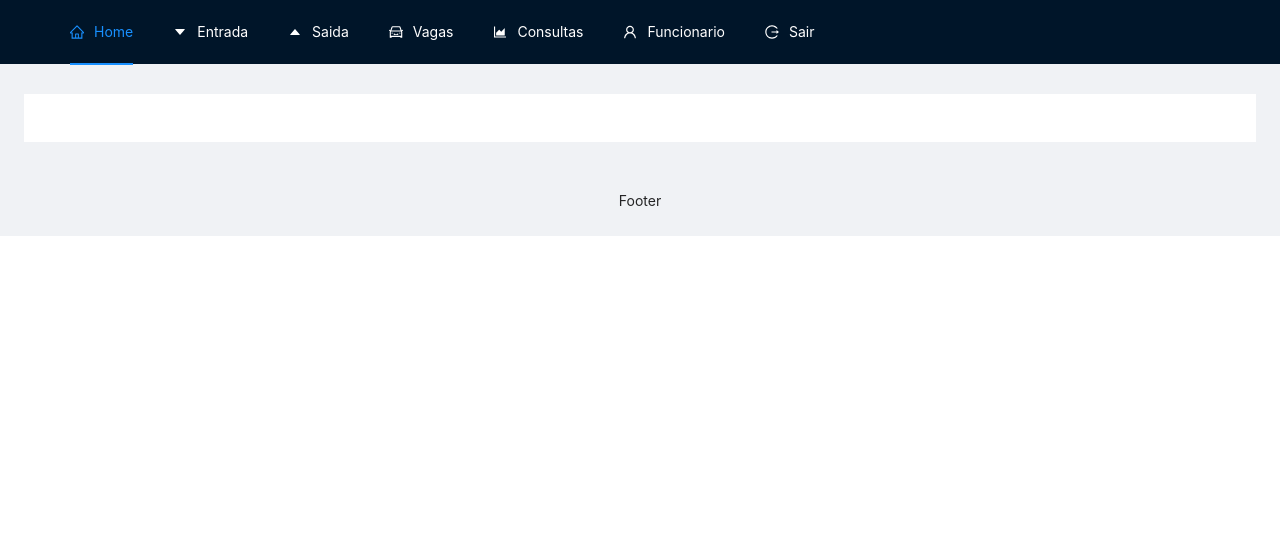
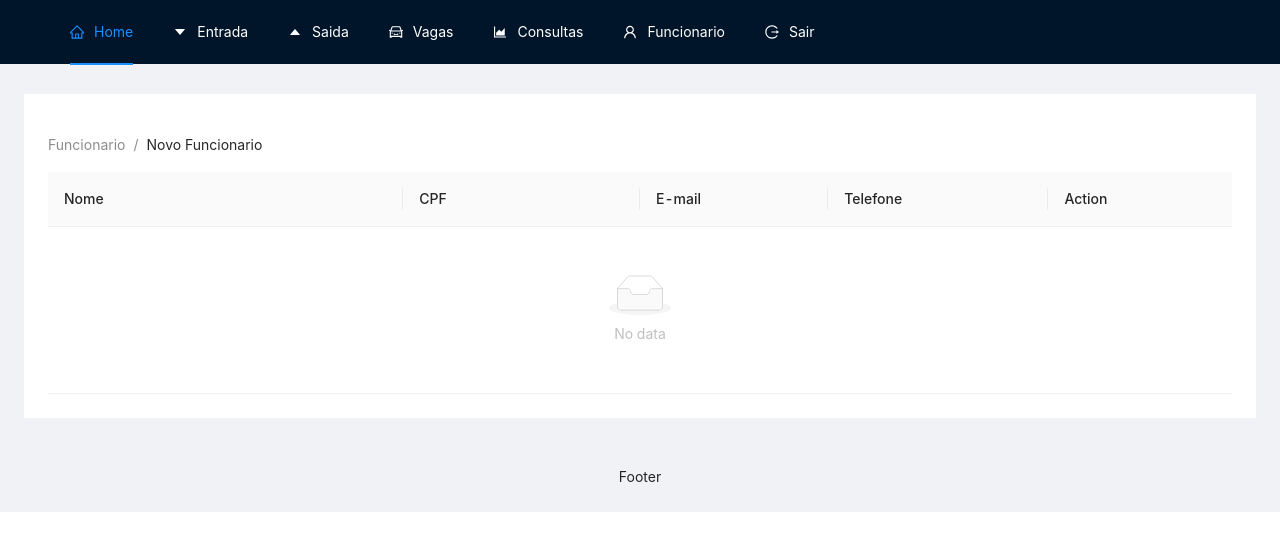
Before and after one commit to RafaelBispoCunha/tcc-estacionamento, a React (Create React App) app in the folder frontend/: page /funcionario in a window 1280 px wide. Shown: the top 550 px of the page. Built offline with nearby package versions, Linux system fonts and the light colour scheme.

Commit message:
Criação das páginas de funcionario

```diff
--- /dev/null
+++ b/frontend/src/pages/Funcionario/FuncionarioForm.tsx
@@ -0,0 +1,141 @@
+import React, { useState } from 'react';
+import { Select } from 'antd';
+import { Form, Input, Button, Breadcrumb } from 'antd';
+import { InfoCircleOutlined } from '@ant-design/icons';
+
+
+type RequiredMark = boolean | 'optional';
+
+const FuncionarioForm: React.FC<any> = ({
+  onSubmit = () => { },
+  operation,
+  defaultValues
+}
+) => {
+
+  const { Option } = Select;
+  const functionSub = () => {
+    alert("")
+  }
+  const onFinish = (values: any) => {
+    console.log('Success:', values);
+  };
+
+  const onFinishFailed = (errorInfo: any) => {
+    console.log('Failed:', errorInfo);
+  };
+
+  const [form] = Form.useForm();
+  const [requiredMark, setRequiredMarkType] = useState<RequiredMark>('optional');
+
+  const onRequiredTypeChange = ({ requiredMarkValue }: { requiredMarkValue: RequiredMark }) => {
+    setRequiredMarkType(requiredMarkValue);
+  }
+  return (
+    <Form
+      form={form}
+      layout="vertical"
+      name="basic"
+      initialValues={{ remember: true }}
+      onFinish={onSubmit}
+      onFinishFailed={onFinishFailed}
+    >
+      <div style={{ display: 'flex', flexDirection: 'column', alignItems: 'center' }}>
+        <div style={{ display: 'flex', flexDirection: 'row', width: '75%'}}>
+          <Form.Item
+            label="ID"
+            name="id"
+            hidden
+            initialValue={operation === 'UPDATE' ? defaultValues.id : ''}
+            style={{ width: 200, marginRight: 20 }}
+          >
+            <Input />
+          </Form.Item>
+          <Form.Item
+            label="Nome"
+            name="nome"
+            initialValue={operation === 'UPDATE' ? defaultValues.nome : ''}
+            rules={[{ required: true, message: 'Please input your username!' }]}
+            style={{ width: 500, marginRight: 20 }}
+          >
+            <Input />
+          </Form.Item>
+
+          <Form.Item
+            label="CPF"
+            name="cpf"
+            initialValue={operation === 'UPDATE' ? defaultValues.cpf : ''}
+            rules={[{ required: true, message: 'Please input your username!' }]}
+            style={{ width: 200 }}
+          >
+            <Input />
+          </Form.Item>
+        </div>
+
+        <div style={{ display: 'flex', flexDirection: 'row', width: '75%' }}>
+          <Form.Item
+            label="E-mail"
+            name="email"
+            initialValue={operation === 'UPDATE' ? defaultValues.email : ''}
+            rules={[{ required: true, message: 'Please input your username!' }]}
+            style={{ width: 500, marginRight: 20 }}
+          >
+            <Input />
+          </Form.Item>
+          <Form.Item
+            label="Telefone"
+            name="telefone"
+            initialValue={operation === 'UPDATE' ? defaultValues.telefone : ''}
+            rules={[{ required: true, message: 'Please input your username!' }]}
+            style={{ width: 200, marginRight: 20 }}
+          >
+            <Input />
+          </Form.Item>
+
+          <Form.Item
+            label="Nivel de Acesso"
+            name="nivelAcesso"
+            initialValue={operation === 'UPDATE' ? defaultValues.nivelAcesso : ''}
+            rules={[{ required: true, message: 'Please input your username!' }]}
+            style={{ width: 200 }}
+          >
+            <Select>
+              <Select.Option value="ADMIN">Administrador</Select.Option >
+              <Select.Option value="NORMAL">Normal</Select.Option >
+            </Select>
+          </Form.Item>
+        </div>
+
+        <div style={{ display: 'flex', flexDirection: 'row', width: '75%' }}>
+          <Form.Item
+            label="Senha"
+            name="senha"
+            initialValue={operation === 'UPDATE' ? defaultValues.senha : ''}
+            rules={[{ required: true, message: 'Please input your username!' }]}
+            style={{ width: 300, marginRight: 20 }}
+          >
+            <Input />
+          </Form.Item>
+
+          <Form.Item
+            label="Confirma Senha"
+            name="senha2"
+            rules={[{ required: true, message: 'Please input your username!' }]}
+            style={{ width: 300 }}
+          >
+            <Input />
+          </Form.Item>
+        </div>
+
+        <div style={{ display: 'flex', marginTop: 20 }}>
+          <Form.Item>
+            <Button type="primary" htmlType="submit" >Salvar</Button>
+            <Button type="primary" style={{ marginLeft: 20}} danger>Excluir</Button>
+          </Form.Item>
+        </div>
+      </div>
+    </Form >
+  )
+}
+
+export default FuncionarioForm;
--- /dev/null
+++ b/frontend/src/pages/Funcionario/FuncionarioTable.tsx
@@ -0,0 +1,59 @@
+import React from 'react';
+
+import { Table } from 'antd';
+
+
+
+ interface TableFuncionarioProps{
+   data: any[];
+   onDelete: (value: any) => void
+   onAlter: (value: any) => void
+ }
+
+const FuncionarioTable: React.FC<TableFuncionarioProps> = ({ data,
+  onDelete,
+  onAlter
+}) =>{
+
+   const columns = [
+        {
+          title: 'Nome',
+          dataIndex: 'nome',
+          key: 'nome',
+          width: '30%',
+        },
+        {
+          title: 'CPF',
+          dataIndex: 'cpf',
+          key: 'cpf',
+          width: '20%',
+        },
+        {
+          title: 'E-mail',
+          dataIndex: 'email',
+          key: 'email',
+        },
+        {
+          title: 'Telefone',
+          dataIndex: 'telefone',
+          key: 'telefone',
+        },
+        {
+         title: 'Action',
+         dataIndex: '',
+         key: 'x',
+         render: (record: any) => {
+           return(
+             <>
+              <a onClick={() => onDelete(record.id)} style={{marginRight: 5}}>Delete</a>
+              <a onClick={() => onAlter(record)}>Alter</a>
+            </>
+           )
+         }
+       },
+   ];
+
+   return (<Table columns={columns} dataSource={data} />)
+}
+
+export default FuncionarioTable;
--- /dev/null
+++ b/frontend/src/pages/Funcionario/index.tsx
@@ -0,0 +1,51 @@
+import React, { useEffect,useState } from 'react';
+import {  Breadcrumb } from 'antd';
+import FuncionarioForm from './FuncionarioForm';
+import FuncionarioTable from './FuncionarioTable';
+
+const FuncionarioPage = () =>{
+  const [isForm, setIsForm] = useState(false);
+  const [data, setData] = useState([]);
+  const [operation, setOperation ]= useState('CREATE')
+
+  useEffect(()=>{
+
+  })
+
+  const onSubmit = (values: any) =>{
+    console.log( values);
+  }
+
+  const onDelete = (values: any) =>{
+    console.log( values);
+  }
+
+  const onAlter = (values: any) =>{
+    console.log( values);
+  }
+
+
+  const form =  isForm ?
+    <FuncionarioForm
+      onSubmit={onSubmit}
+      operation={operation}
+      defaultValues={data}
+    />
+  : <FuncionarioTable
+      data={data}
+      onDelete={onDelete}
+      onAlter={onAlter}
+    />
+   return(
+     <>
+        <Breadcrumb style={{ margin: '16px 0' }}>
+          <Breadcrumb.Item ><a onClick={() => setIsForm(false)}>Funcionario</a></Breadcrumb.Item>
+          <Breadcrumb.Item><a onClick={() => setIsForm(true)}>Novo Funcionario</a></Breadcrumb.Item>
+        </Breadcrumb>
+        {form}
+
+     </>
+   )
+}
+
+export default FuncionarioPage;
--- a/frontend/src/pages/Vagas/VagaForm.tsx
+++ b/frontend/src/pages/Vagas/VagaForm.tsx
@@ -72,7 +72,7 @@ const VagaForm: React.FC<any> = ({
         <div style={{ display: 'flex', justifyContent: 'center', marginTop: 20 }}>
           <Form.Item>
             <Button type="primary" htmlType="submit" >Salvar</Button>
-            <Button type="primary" style={{ marginLeft: 20, background: 'red' }}>Excluir</Button>
+            <Button type="primary" style={{ marginLeft: 20}} danger>Excluir</Button>
           </Form.Item>
         </div>
       </div>
--- a/frontend/src/routes/index.tsx
+++ b/frontend/src/routes/index.tsx
@@ -5,6 +5,7 @@ import { BrowserRouter as Router, Route, Switch } from 'react-router-dom'
 import EntradaPage from '../pages/Entrada'
 import SaidaPage from '../pages/Saida'
 import VagasPage from '../pages/Vagas'
+import FuncionarioPage from './../pages/Funcionario';
 
 const Routes = () => {
    return (
@@ -15,6 +16,7 @@ const Routes = () => {
             <Route exact path="/entrada" component={EntradaPage} />
             <Route exact path="/saida" component={SaidaPage} />
             <Route exact path="/vagas" component={VagasPage} />
+            <Route exact path="/funcionario" component={FuncionarioPage} />
 
          </Switch>
       </Router>
```
